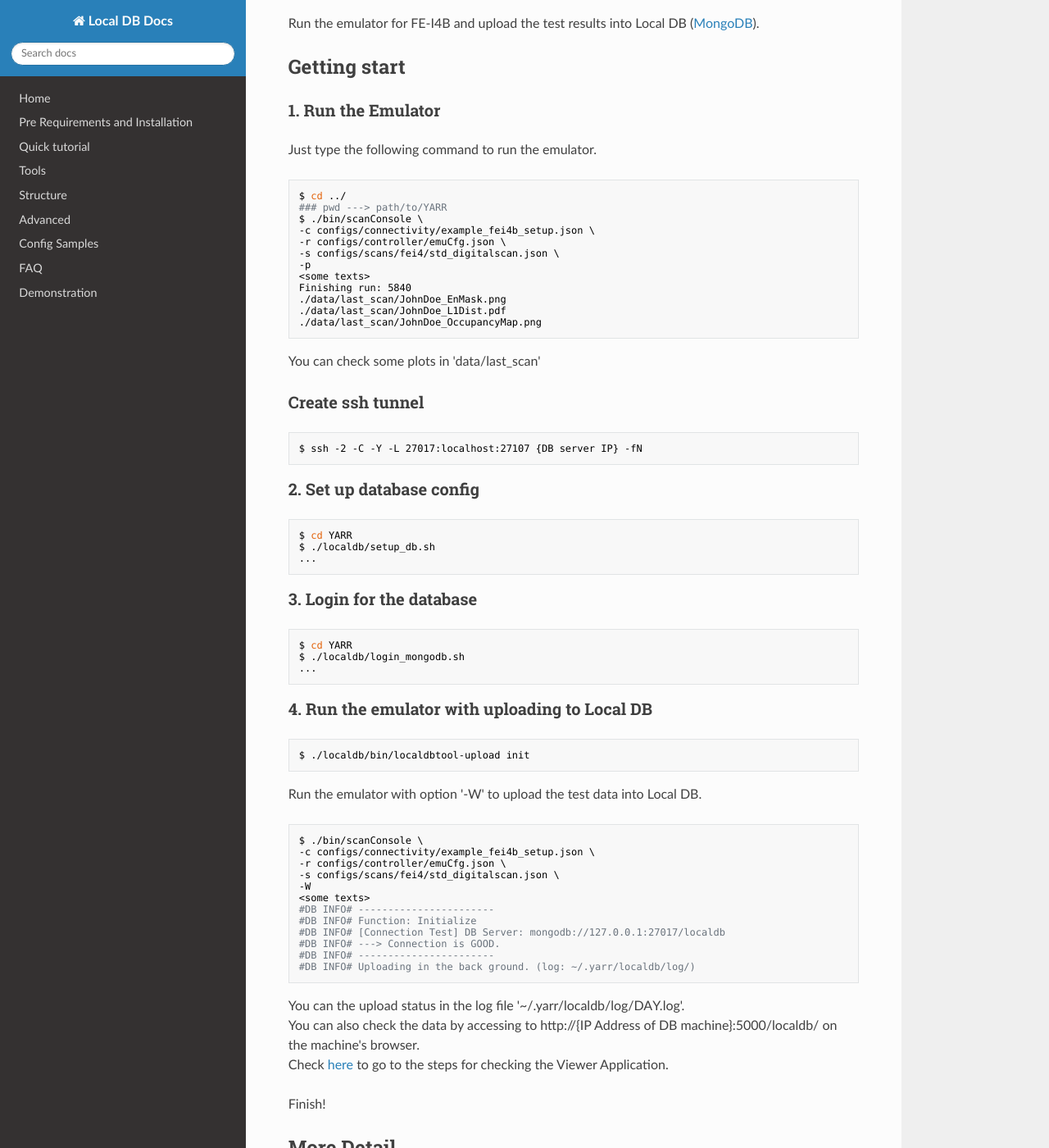
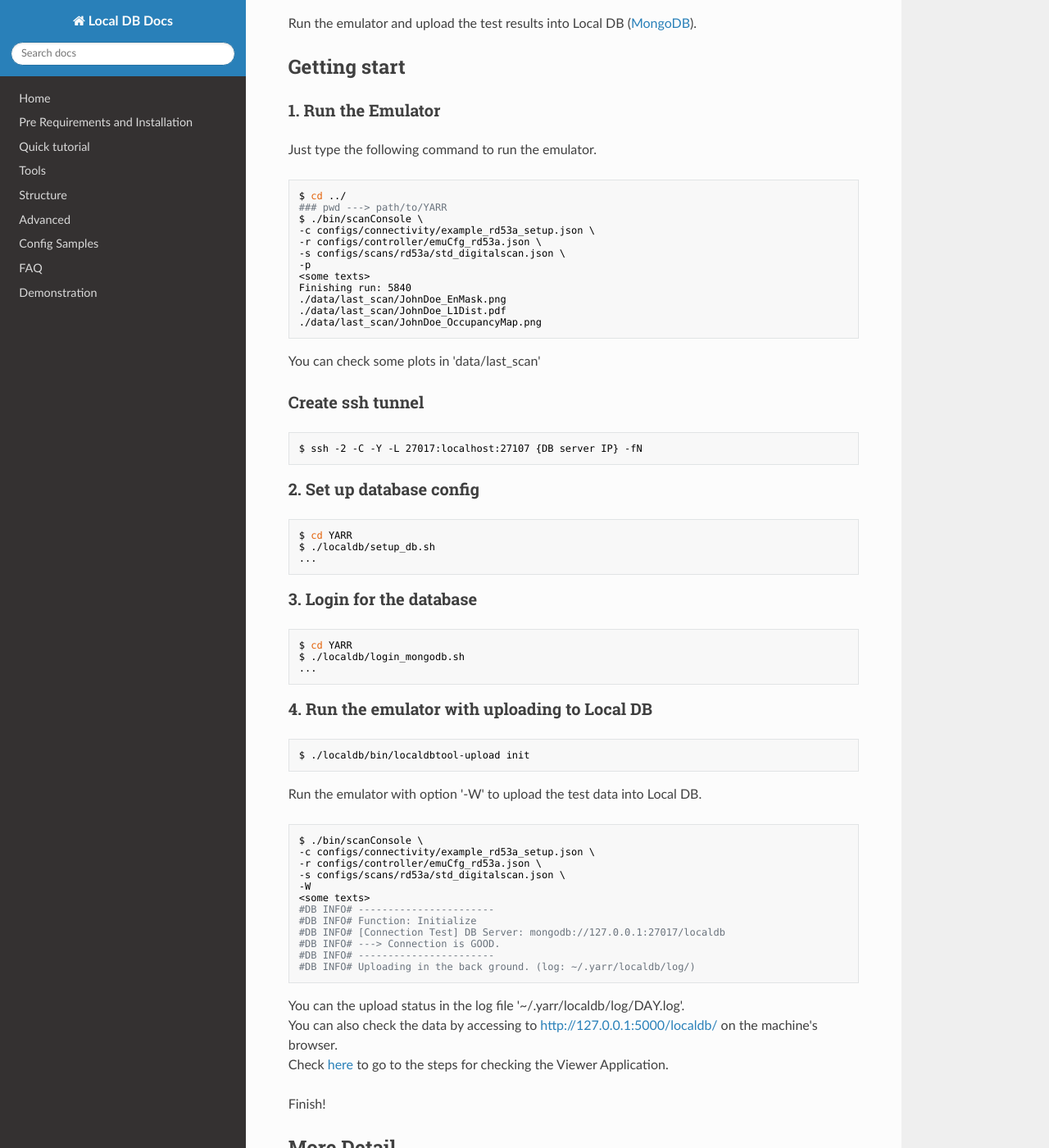
Before and after one commit to jlab-hep/localdb-docs, an MkDocs documentation site: the page built from docs/database_demonstration_yarr.md, in a window 1280 px wide and 1400 px high, scrolled down 199 px. Shown: the whole window at 82% size. Built offline with MkDocs 1.6.1, drawn with Linux system fonts in a browser that asks for light colours; nearby versions of some CDN libraries; old or Windows-style settings are respelled for this version of MkDocs.

````diff
--- a/docs/database_demonstration_yarr.md
+++ b/docs/database_demonstration_yarr.md
@@ -2,7 +2,7 @@
 
 ## Goal
 
-Run the emulator for FE-I4B and upload the test results into Local DB ([MongoDB](database_demonstration_mongodb.md)).
+Run the emulator and upload the test results into Local DB ([MongoDB](database_demonstration_mongodb.md)).
 
 ## Getting start
 
@@ -14,9 +14,9 @@ Just type the following command to run the emulator.
 $ cd ../
 ### pwd ---> path/to/YARR
 $ ./bin/scanConsole \
--c configs/connectivity/example_fei4b_setup.json \
--r configs/controller/emuCfg.json \
--s configs/scans/fei4/std_digitalscan.json \
+-c configs/connectivity/example_rd53a_setup.json \
+-r configs/controller/emuCfg_rd53a.json \
+-s configs/scans/rd53a/std_digitalscan.json \
 -p
 <some texts>
 Finishing run: 5840
@@ -48,19 +48,6 @@ $ ./localdb/login_mongodb.sh
 ```
 
 ### 4. Run the emulator with uploading to Local DB
-<!--
-First you have to prepare the config file for Local DB by 'setup_db.sh'<br>
-In this step, you have to set the editor command (e.g. vim, emacs) if the environmental variable 'EDITOR' has not registered.
-
-```bash
-$ cd ../
-$ cd localdb
-$ ./setup_db.sh
-<some steps>
-[LDB] More detail:
-[LDB]   Access 'https://localdb-docs.readthedocs.io/en/master/'
-```
--->
 
 ```bash
 $ ./localdb/bin/localdbtool-upload init
@@ -70,9 +57,9 @@ Run the emulator with option '-W' to upload the test data into Local DB.
 
 ```bash
 $ ./bin/scanConsole \
--c configs/connectivity/example_fei4b_setup.json \
--r configs/controller/emuCfg.json \
--s configs/scans/fei4/std_digitalscan.json \
+-c configs/connectivity/example_rd53a_setup.json \
+-r configs/controller/emuCfg_rd53a.json \
+-s configs/scans/rd53a/std_digitalscan.json \
 -W
 <some texts>
 #DB INFO# -----------------------
@@ -84,7 +71,7 @@ $ ./bin/scanConsole \
 ```
 
 You can the upload status in the log file '~/.yarr/localdb/log/DAY.log'.<br>
-You can also check the data by accessing to http://{IP Address of DB machine}:5000/localdb/ on the machine's browser.<br>
+You can also check the data by accessing to [http://127.0.0.1:5000/localdb/](http://127.0.0.1:5000/localdb/) on the machine's browser.<br>
 Check [here](database_demonstration_viewer.md) to go to the steps for checking the Viewer Application.
 
 Finish!
````
Also changed, not shown: docs/database_demonstration_download_itkpd.md (+3 -45 lines), docs/database_demonstration_flow.md (+6 -6 lines), docs/database_demonstration_mongodb.md (+1 -1 lines), docs/database_demonstration_viewer.md (+2 -2 lines), docs/images/download_component_from_itkpd.png (added).
